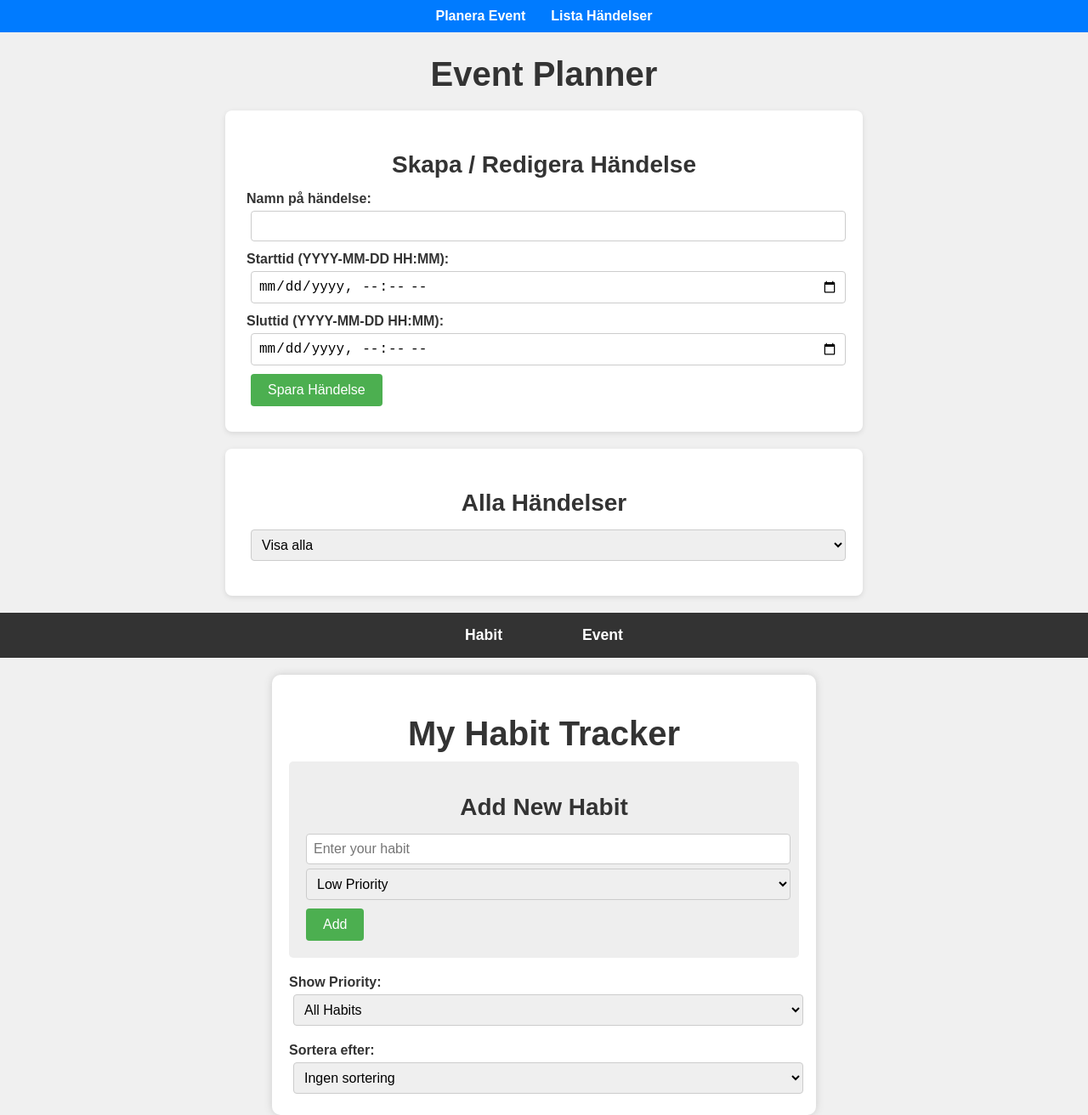
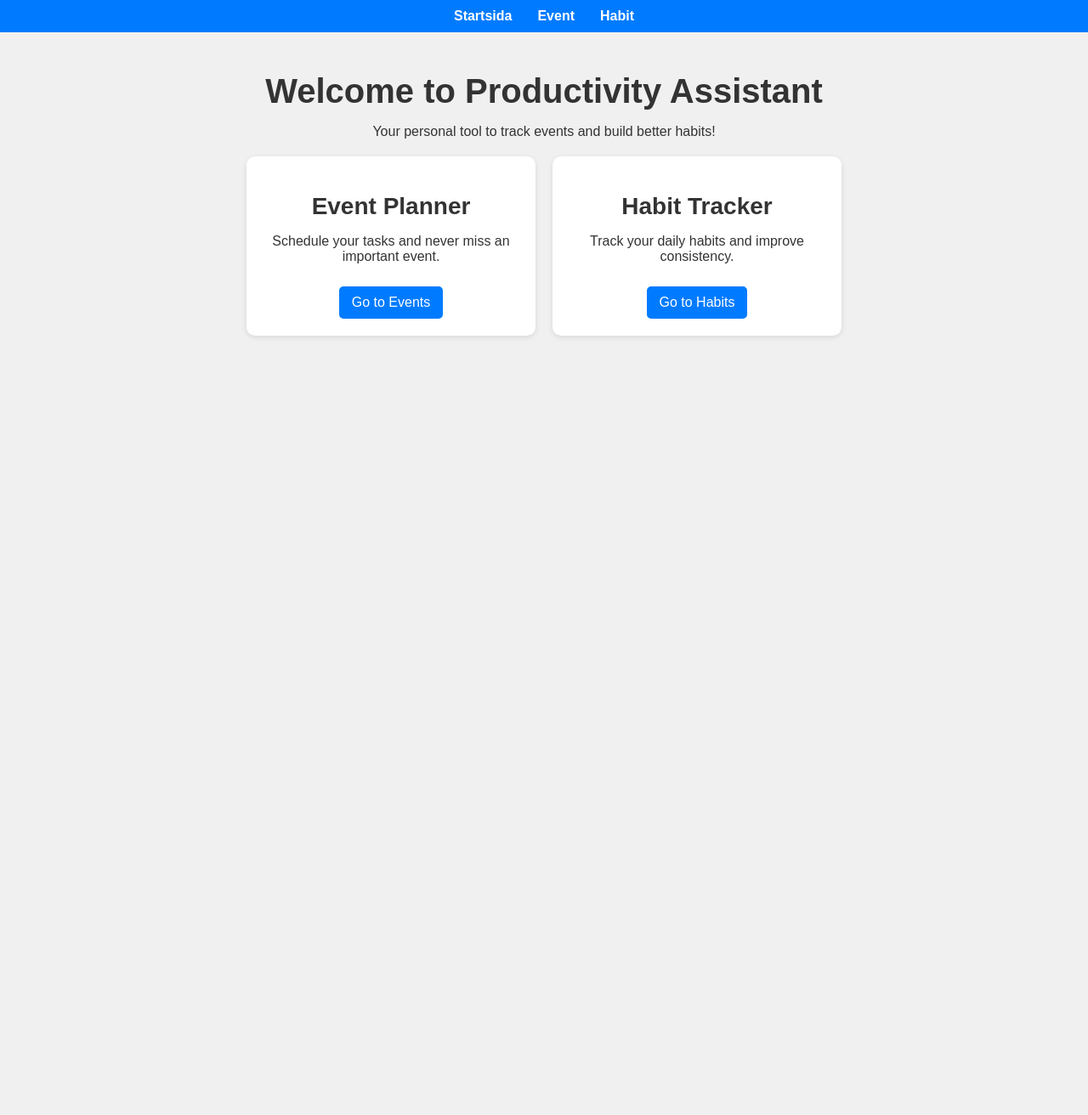
Before and after one commit to Alperen-tech/Projekt-LM-AS, a plain HTML site: page index.html in a window 1280 px wide. Shown: the whole page at 85% size. After the commit the page ends 800 px from the top, so only its background shows below. Drawn offline with Linux system fonts and the light colour scheme.

Commit message:
Complete

```diff
--- a/index.html
+++ b/index.html
@@ -1,20 +1,52 @@
 <!DOCTYPE html>
 <html lang="sv">
 <head>
-  <meta charset="UTF-8" />
-  <title>Produktivity Assistant - Event Planner</title>
-  <link rel="stylesheet" href="style.css" />
+  <meta charset="UTF-8">
+  <title>Produktivity Assistant</title>
+  <link rel="stylesheet" href="style.css">
+  <style>
+    /* Enkel CSS för att dölja/svisa sidor */
+    .page-section {
+      display: none;
+    }
+  </style>
 </head>
 <body>
+
   <nav>
     <ul>
-      <li><a href="#event-form-section">Planera Event</a></li>
-      <li><a href="#event-list-section">Lista Händelser</a></li>
+      <li><a href="#" onclick="showSection('home')">Startsida</a></li>
+      <li><a href="#" onclick="showSection('events')">Event</a></li>
+      <li><a href="#" onclick="showSection('habits')">Habit</a></li>
     </ul>
   </nav>
 
+
+  <div id="home" class="page-section">
+    <h1>Welcome to Productivity Assistant</h1>
+    <p>Your personal tool to track events and build better habits!</p>
+
+    <div class="home-content">
+      <div class="home-box">
+        <h2>Event Planner</h2>
+        <p>Schedule your tasks and never miss an important event.</p>
+        <a href="#" onclick="showSection('events')" class="home-button">Go to Events</a>
+      </div>
+
+      <div class="home-box">
+        <h2>Habit Tracker</h2>
+        <p>Track your daily habits and improve consistency.</p>
+        <a href="#" onclick="showSection('habits')" class="home-button">Go to Habits</a>
+      </div>
+    </div>
+  </div>
+
+
+  </div>
+
+  <!-- Event-sidan -->
+  <div id="events" class="page-section">
     <h1>Event Planner</h1>
-
     <div id="event-form-section">
       <h2>Skapa / Redigera Händelse</h2>
       <form id="eventForm">
@@ -33,33 +65,17 @@
 
     <div id="event-list-section">
       <h2>Alla Händelser</h2>
-    <select id="filterSelect">
+      <select id="eventFilterSelect">
         <option value="all">Visa alla</option>
         <option value="upcoming">Kommande</option>
         <option value="past">Tidigare</option>
       </select>
       <ul id="eventList"></ul>
     </div>
+  </div>
 
-  <script src="script.js"></script>
-<html lang="en">
-<head>
-    <meta charset="UTF-8">
-    <meta name="viewport" content="width=device-width, initial-scale=1.0">
-    <title>Habit Tracker</title>
-    <link rel="stylesheet" href="style.css">
-</head>
-<body>
-    <body>
-
-        <nav class="navbar">
-            <ul>
-                <li><a href="index.html">Habit</a></li>
-                <li><a href="#">Event</a></li>
-            </ul>
-        </nav>
-
-
+  <!-- Habit-sidan -->
+  <div id="habits" class="page-section">
     <div class="container">
       <h1>My Habit Tracker</h1>
 
@@ -67,47 +83,40 @@
         <h2>Add New Habit</h2>
         <input type="text" id="habitInput" placeholder="Enter your habit">
         <select id="priorityInput">
-
           <option value="low">Low Priority</option>
           <option value="medium">Medium Priority</option>
           <option value="high">High Priority</option>
-
         </select>
-
         <button onclick="addHabit()">Add</button>
       </div>
 
       <div class="filter-box">
-                <label for="filterSelect">Show Priority:</label>
-
-                <select id="filterSelect" onchange="filterHabits()">
+        <label for="habitFilterSelect">Show Priority:</label>
+        <select id="habitFilterSelect" onchange="filterHabits()">
           <option value="all">All Habits</option>
           <option value="low">Low Priority</option>
           <option value="medium">Medium Priority</option>
           <option value="high">High Priority</option>
         </select>
-
       </div>
 
       <div class="sort-box">
-              <label for="habitSortSelect">Sortera efter:</label>
+        <label for="habitSortSelect">Sort by:</label>
         <select id="habitSortSelect" onchange="sortHabits()">
-                <option value="none">Ingen sortering</option>
-                <option value="count-asc">Repetitioner (stigande)</option>
-                <option value="count-desc">Repetitioner (fallande)</option>
-                <option value="priority-asc">Prioritet (stigande)</option>
-                <option value="priority-desc">Prioritet (fallande)</option>
+          <option value="none">No sorting</option>
+          <option value="count-asc">Repetitions (Ascending)</option>
+          <option value="count-desc">Repetitions (Descending)</option>
+          <option value="priority-asc">Priority (Ascending)</option>
+          <option value="priority-desc">Priority (Descending)</option>
         </select>
       </div>
 
 
 
-        <div id="habitList">
-
+      <div id="habitList"></div>
     </div>
   </div>
 
   <script src="script.js"></script>
-
 </body>
 </html>
--- a/script.js
+++ b/script.js
@@ -1,7 +1,17 @@
+// Navigationsfunktion: döljer alla sektioner och visar vald sektion
+function showSection(sectionId) {
+  const sections = document.querySelectorAll('.page-section');
+  sections.forEach(section => {
+    section.style.display = 'none';
+  });
+  document.getElementById(sectionId).style.display = 'block';
+}
+// Visa startsidan
+showSection('home');
 
+//  Event Planner Code
 let events = [];
 let editIndex = null;
-
 const eventForm = document.getElementById("eventForm");
 const eventName = document.getElementById("eventName");
 const eventStart = document.getElementById("eventStart");
@@ -9,29 +19,20 @@ const eventEnd = document.getElementById("eventEnd");
 const saveEventBtn = document.getElementById("saveEventBtn");
 const eventList = document.getElementById("eventList");
 const filterSelect = document.getElementById("filterSelect");
-
 eventForm.addEventListener("submit", (e) => {
   e.preventDefault();
   saveEvent();
 });
-
 filterSelect.addEventListener("change", renderEvents);
 function saveEvent() {
   const name = eventName.value.trim();
   const start = eventStart.value;
   const end = eventEnd.value;
-
   if (!name || !start || !end) {
     alert("Vänligen fyll i alla fält.");
     return;
   }
-
-    const newEvent = {
-      name,
-      start,
-      end,
-    };
-
+  const newEvent = { name, start, end };
   if (editIndex !== null) {
     events[editIndex] = newEvent;
     editIndex = null;
@@ -39,42 +40,44 @@ function saveEvent() {
   } else {
     events.push(newEvent);
   }
-
   eventName.value = "";
   eventStart.value = "";
   eventEnd.value = "";
-
   renderEvents();
 }
 function renderEvents() {
   eventList.innerHTML = "";
-
   let filteredEvents = [...events];
   const filterValue = filterSelect.value;
-
-    // Dela upp händelser i kommande / tidigare
-    const now = new Date().toISOString();
-
+  const nowTime = Date.now();
   if (filterValue === "upcoming") {
-      filteredEvents = filteredEvents.filter(evt => evt.end > now);
+    filteredEvents = filteredEvents.filter(evt => new Date(evt.end).getTime() > nowTime);
   } else if (filterValue === "past") {
-      filteredEvents = filteredEvents.filter(evt => evt.end <= now);
+    filteredEvents = filteredEvents.filter(evt => new Date(evt.end).getTime() <= nowTime);
   }
-
-    // Sortera händelserna efter startdatum (närmast först)
+  // Ny sorteringslogik:
+  // - Kommande händelser sorteras i stigande ordning (tidigast först)
+  // - Tidigare händelser sorteras så att den senast inträffade hamnar överst
+  // - Kommande händelser placeras alltid före tidigare
   filteredEvents.sort((a, b) => {
-      return new Date(a.start) - new Date(b.start);
+    const aTime = new Date(a.start).getTime();
+    const bTime = new Date(b.start).getTime();
+    const aUpcoming = aTime >= nowTime;
+    const bUpcoming = bTime >= nowTime;
+    if (aUpcoming && bUpcoming) {
+      return aTime - bTime; // Tidigast kommande händelse först
+    }
+    if (!aUpcoming && !bUpcoming) {
+      return bTime - aTime; // Senast inträffade händelse först
+    }
+    return aUpcoming ? -1 : 1; // Kommande händelser före tidigare
   });
-
   filteredEvents.forEach((evt, index) => {
     const li = document.createElement("li");
     li.classList.add("eventItem");
-
-      // Kolla om händelsen är passerad
-      if (evt.end <= now) {
+    if (new Date(evt.end).getTime() <= nowTime) {
       li.classList.add("pastEvent");
     }
-
     li.innerHTML = `
       <div>
         <strong>${evt.name}</strong><br/>
@@ -86,7 +89,6 @@ function saveEvent() {
         <button onclick="deleteEvent(${events.indexOf(evt)})">Ta bort</button>
       </div>
     `;
-
     eventList.appendChild(li);
   });
 }
@@ -95,41 +97,31 @@ function saveEvent() {
   eventName.value = evt.name;
   eventStart.value = evt.start;
   eventEnd.value = evt.end;
-
   editIndex = index;
   saveEventBtn.textContent = "Uppdatera Händelse";
 }
-
 function deleteEvent(index) {
   events.splice(index, 1);
   renderEvents();
 }
 renderEvents();
+
+// **************** Habit Tracker Code ****************
 let habits = [];
 
-
 function addHabit() {
-
   let habitText = document.getElementById('habitInput').value;
   let priority = document.getElementById('priorityInput').value;
 
-
   if (habitText !== '') {
-
     let habit = {
       text: habitText,
       priority: priority,
       count: 0,
-            id: Date.now() //create unique id
+      id: Date.now() // unikt id
     };
-
-
     habits.push(habit);
-
-        // Clear habitInput
     document.getElementById('habitInput').value = '';
-
-        // Updatedisplay
     displayHabits();
   } else {
     alert('Please enter a habit!');
@@ -137,8 +129,6 @@ function addHabit() {
 }
 
 function increaseCount(id) {
-
-
   for (let habit of habits) {
     if (habit.id === id) {
       habit.count++;
@@ -146,11 +136,11 @@ function increaseCount(id) {
     }
   }
   displayHabits();
+  sortHabits(); // Anropa sortering innan vanor visas
+
 }
 
 function decreaseCount(id) {
-
-
   for (let habit of habits) {
     if (habit.id === id) {
       if (habit.count > 0) {
@@ -163,15 +153,14 @@ function decreaseCount(id) {
 }
 
 function deleteHabit(id) {
-
   habits = habits.filter(habit => habit.id !== id);
   displayHabits();
 }
 
-
 function filterHabits() {
   displayHabits();
 }
+
 function sortHabits() {
   let sortValue = document.getElementById('habitSortSelect').value;
 
@@ -188,27 +177,21 @@ function sortHabits() {
   }
 
   displayHabits();
-  sortHabits(); // Anropa sortering innan vanor visas
+}
 
-}
+
 
 
 function displayHabits() {
   let habitList = document.getElementById('habitList');
-  let filterValue = document.getElementById('filterSelect').value;
-
+  let filterValue = document.getElementById('habitFilterSelect').value;
 
   habitList.innerHTML = '';
 
-
   habits.forEach(habit => {
-      // Check if habit should be shown based on filter
     if (filterValue === 'all' || habit.priority === filterValue) {
-          // Create habit element
       let habitDiv = document.createElement('div');
       habitDiv.className = `habit-item ${habit.priority}`;
-
-          // Add habit content
       habitDiv.innerHTML = `
         <h3>${habit.text}</h3>
         <p>Priority: ${habit.priority}</p>
@@ -219,13 +202,9 @@ function displayHabits() {
           <button class="delete-button" onclick="deleteHabit(${habit.id})">Delete</button>
         </div>
       `;
-
-          // Add list
       habitList.appendChild(habitDiv);
     }
   });
 }
 
-
 displayHabits();
-displayHabits();
--- a/style.css
+++ b/style.css
@@ -1,22 +1,19 @@
 body {
   font-family: Arial, sans-serif;
   margin: 20px;
-    background-color: #f0f0f0;
+  background-color: #F0F0F0;
   color: #333;
 }
-
 h1 {
   text-align: center;
   font-size: 2.5em;
   margin-bottom: 10px;
 }
-
 h2 {
   text-align: center;
   font-size: 1.75em;
   margin-bottom: 15px;
 }
-
 #event-form-section,
 #event-list-section {
   background-color: #fff;
@@ -27,13 +24,11 @@ body {
   border-radius: 8px;
   box-shadow: 0 2px 6px rgba(0, 0, 0, 0.1);
 }
-
 label {
   display: block;
   margin-top: 12px;
   font-weight: bold;
 }
-
 input {
   display: block;
   width: 100%;
@@ -43,7 +38,6 @@ body {
   border-radius: 4px;
   box-sizing: border-box;
 }
-
 button {
   padding: 10px 20px;
   cursor: pointer;
@@ -54,11 +48,9 @@ body {
   transition: background-color 0.3s ease;
   font-size: 1em;
 }
-
 button:hover {
-    background-color: #0056b3;
+  background-color: #0056B3;
 }
-
 select {
   display: block;
   width: 100%;
@@ -68,51 +60,45 @@ body {
   border-radius: 4px;
   box-sizing: border-box;
 }
-
 #eventList {
   list-style-type: none;
   padding: 0;
 }
-
 .eventItem {
   display: flex;
   justify-content: space-between;
   align-items: center;
   margin-bottom: 15px;
   padding: 12px;
-    background-color: #fafafa;
+  background-color: #FAFAFA;
   border-radius: 6px;
   box-shadow: 0 1px 3px rgba(0, 0, 0, 0.1);
 }
-
 .eventItem div {
   flex: 1;
 }
-
 .eventItem button {
-    background-color: #28a745;
+  background-color: #28A745;
   margin-left: 8px;
   padding: 8px 12px;
   font-size: 0.9em;
 }
-
 .eventItem button:nth-child(2) {
-    background-color: #dc3545;
+  background-color: #DC3545;
 }
-
 .eventItem button:hover {
   opacity: 0.9;
 }
-
 .pastEvent {
   opacity: 0.5;
 }
+
+
 /* Navigation bar styling */
 nav {
   background-color: #007BFF;
   padding: 10px;
 }
-
 nav ul {
   list-style: none;
   display: flex;
@@ -120,17 +106,14 @@ body {
   margin: 0;
   padding: 0;
 }
-
 nav ul li {
   margin: 0 15px;
 }
-
 nav ul li a {
   color: #fff;
   text-decoration: none;
   font-weight: bold;
 }
-
 nav ul li a:hover {
   text-decoration: underline;
 }
@@ -142,7 +125,6 @@ body {
   padding: 1rem;
   margin-bottom: 20px;
 }
-
 .navbar ul {
   list-style-type: none;
   margin: 0;
@@ -151,7 +133,6 @@ body {
   justify-content: center;
   gap: 2rem;
 }
-
 .navbar a {
   color: white;
   text-decoration: none;
@@ -160,50 +141,44 @@ body {
   border-radius: 4px;
   transition: background-color 0.3s;
 }
-
 .navbar a:hover {
   background-color: #555;
 }
+
 
 /* for habits */
 body {
   font-family: Arial, sans-serif;
   margin: 0;
   padding: 0;
-    background-color: #f0f0f0;
+  background-color: #F0F0F0;
 }
-
 .container {
   max-width: 600px;
-    margin: 0 auto;
+  margin: 2rem auto;
   background-color: white;
   padding: 20px;
   border-radius: 10px;
   box-shadow: 0 0 10px #ccc;
 }
-
 h1 {
   text-align: center;
   color: #333;
 }
-
 .form-box {
   background-color: #eee;
   padding: 15px;
   margin-bottom: 20px;
   border-radius: 5px;
 }
-
 .filter-box {
   margin-bottom: 20px;
 }
-
 input, select, button {
   padding: 8px;
   margin: 5px;
   font-size: 16px;
 }
-
 button {
   background-color: #4CAF50;
   color: white;
@@ -211,39 +186,70 @@ button {
   padding: 10px 20px;
   cursor: pointer;
 }
-
 button:hover {
-    background-color: #45a049;
+  background-color: #45A049;
 }
-
 .habit-item {
   border: 1px solid #ddd;
   margin-bottom: 10px;
   padding: 10px;
   background-color: white;
 }
-
 .habit-item.low {
   border-left: 5px solid green;
 }
-
 .habit-item.medium {
   border-left: 5px solid orange;
 }
-
 .habit-item.high {
   border-left: 5px solid red;
 }
-
 .count-buttons button {
   margin: 5px;
   padding: 5px 10px;
 }
-
 .delete-button {
-    background-color: #ff4444;
+  background-color: #FF4444;
+}
+.delete-button:hover {
+  background-color: #CC0000;
 }
 
-.delete-button:hover {
-    background-color: #cc0000;
+.home-content {
+  display: flex;
+  justify-content: center;
+  gap: 20px;
+  margin-top: 20px;
 }
+/*Homepage css */
+.home-box {
+  background-color: white;
+  padding: 20px;
+  border-radius: 10px;
+  box-shadow: 0 2px 6px rgba(0, 0, 0, 0.1);
+  text-align: center;
+  width: 300px;
+}
+
+#home {
+  text-align: center;
+  max-width: 800px;
+  margin: 0 auto;
+  padding: 20px;
+}
+
+
+.home-button {
+  display: inline-block;
+  margin-top: 10px;
+  padding: 10px 15px;
+  background-color: #007BFF;
+  color: white;
+  text-decoration: none;
+  border-radius: 5px;
+  transition: background-color 0.3s;
+}
+
+.home-button:hover {
+  background-color: #0056B3;
+}
```
Lines whose indentation alone changed are shown as unchanged.
